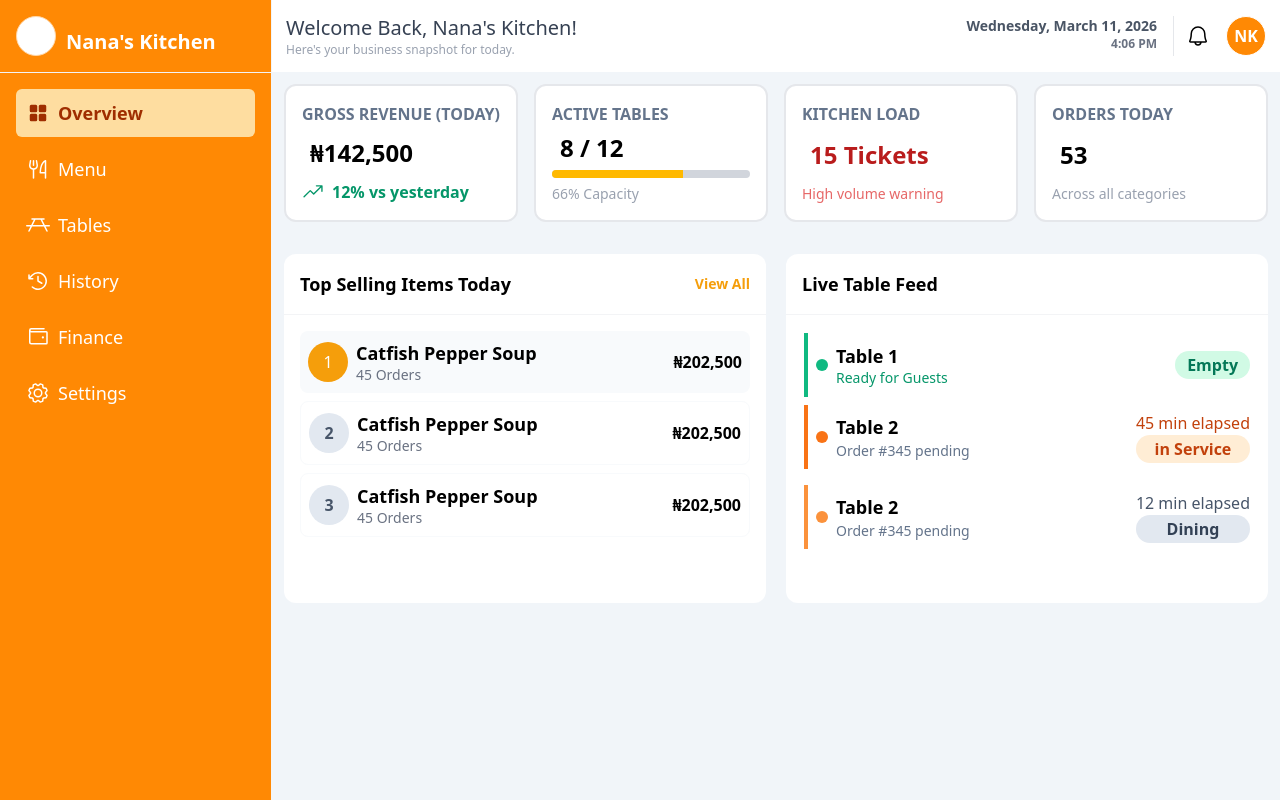
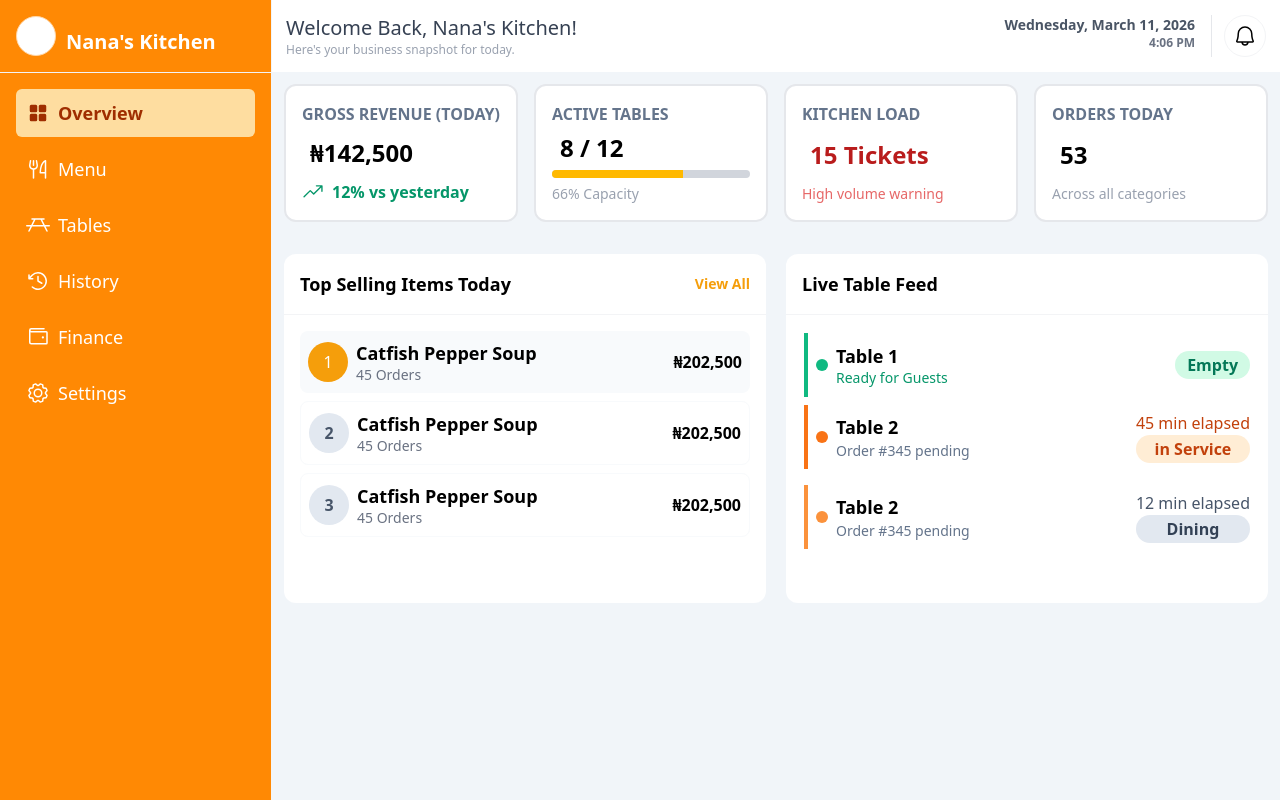
Before and after one commit to munachi821/Table-tap, a Next.js app: page /admin in a window 1280 px wide. Built offline with nearby package versions, Linux system fonts and the light colour scheme.

Commit message:
some UX changes

```diff
--- a/app/admin/page.tsx
+++ b/app/admin/page.tsx
@@ -149,13 +149,9 @@ const Page = () => {
                 </p>
               </div>
 
-              <div className="flex items-center gap-4 border-l pl-3 border-gray-200">
-                <div>
+              <div className="border-l pl-3 border-gray-200">
+                <div className="border border-gray-100 p-2 rounded-full">
                   <BellIcon size={24} />
-                </div>
-
-                <div className="size-10 rounded-full border flex items-center justify-center font-semibold bg-orange-400 text-white">
-                  NK
                 </div>
               </div>
             </div>
```
